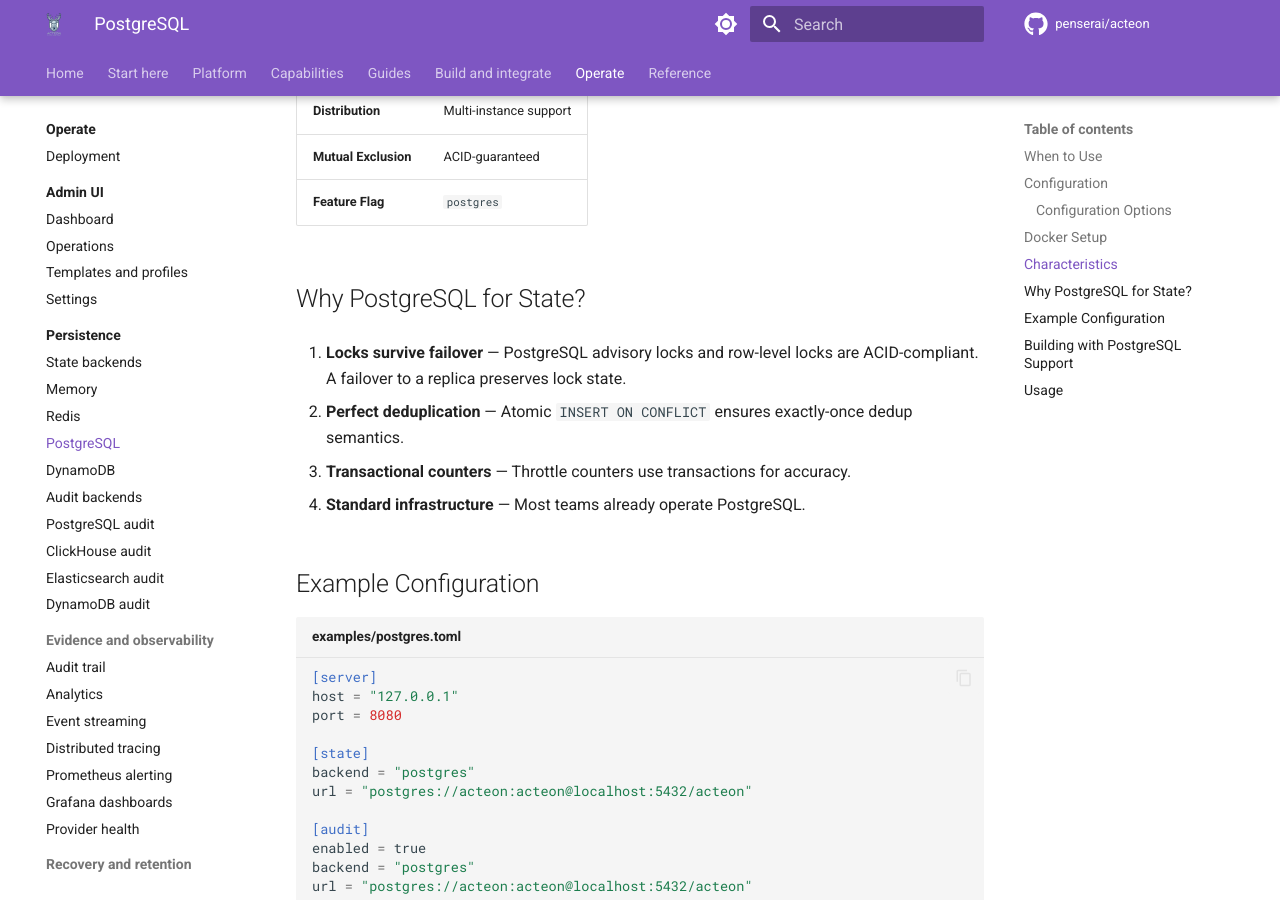
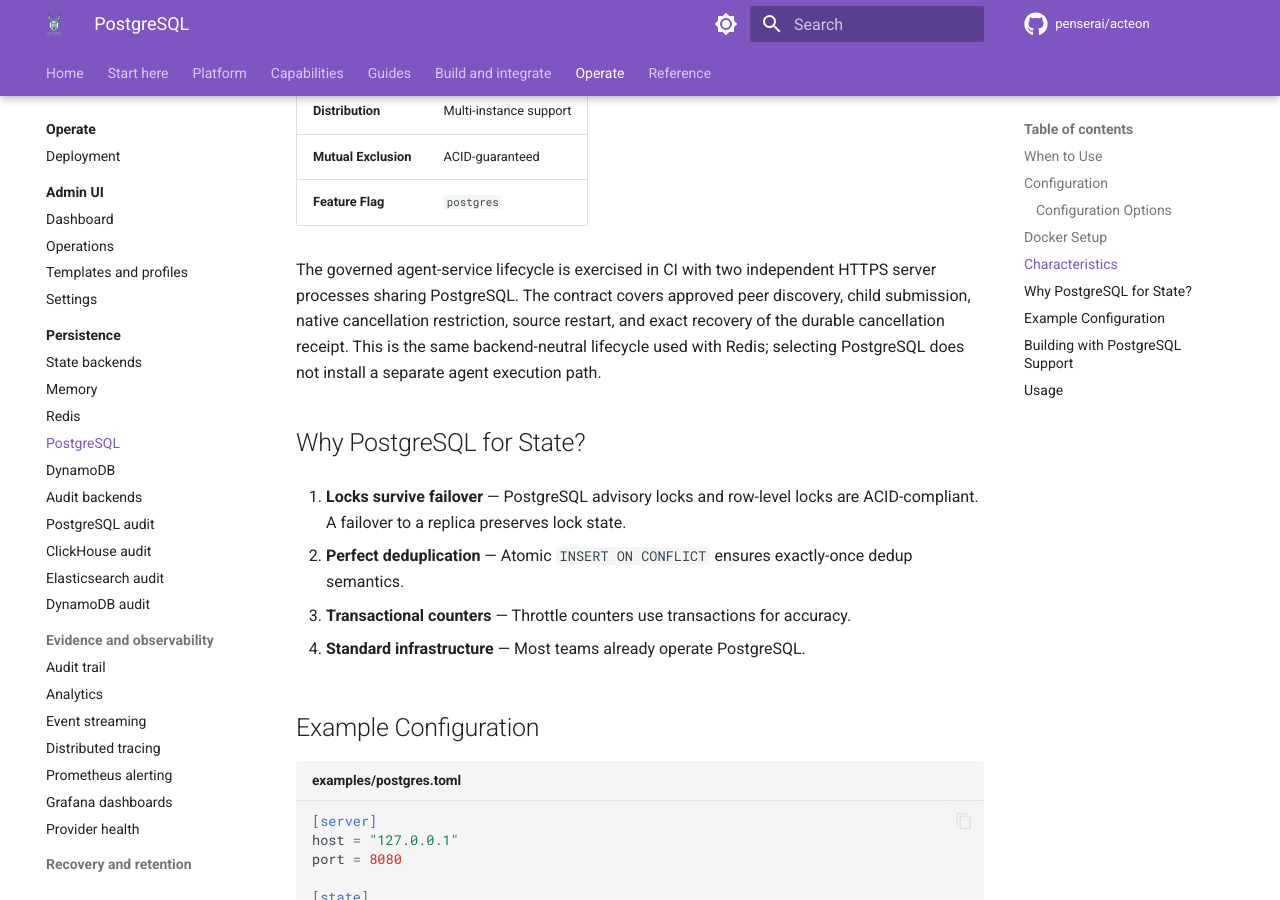
Before and after one commit to penserai/acteon, an MkDocs documentation site: the page built from docs/book/backends/postgres.md, in a window 1280 px wide and 900 px high, scrolled down 1470 px. Built offline with MkDocs 1.6.1 and Material for MkDocs 9.7.7, drawn with Linux system fonts in a browser that asks for light colours; comment, search, counter and statistics services are not loaded.

Commit message:
Qualify governed peer lifecycle on PostgreSQL (#436)

```diff
--- a/docs/book/backends/postgres.md
+++ b/docs/book/backends/postgres.md
@@ -52,6 +52,13 @@
 | **Mutual Exclusion** | ACID-guaranteed |
 | **Feature Flag** | `postgres` |
 
+The governed agent-service lifecycle is exercised in CI with two independent
+HTTPS server processes sharing PostgreSQL. The contract covers approved peer
+discovery, child submission, native cancellation restriction, source restart,
+and exact recovery of the durable cancellation receipt. This is the same
+backend-neutral lifecycle used with Redis; selecting PostgreSQL does not install
+a separate agent execution path.
+
 ## Why PostgreSQL for State?
 
 1. **Locks survive failover** — PostgreSQL advisory locks and row-level locks are ACID-compliant. A failover to a replica preserves lock state.
```
Also changed, not shown: docs/book/features/a2a.md (+3 -1 lines), docs/design/governed-agent-city-progress.md (+20 -0 lines), 2 other files.
